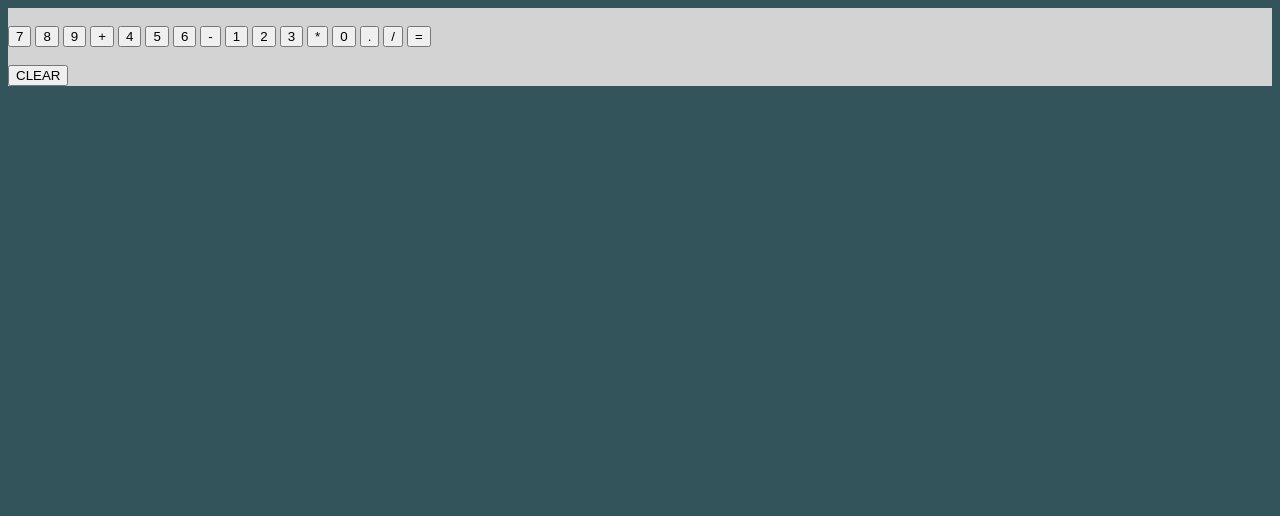
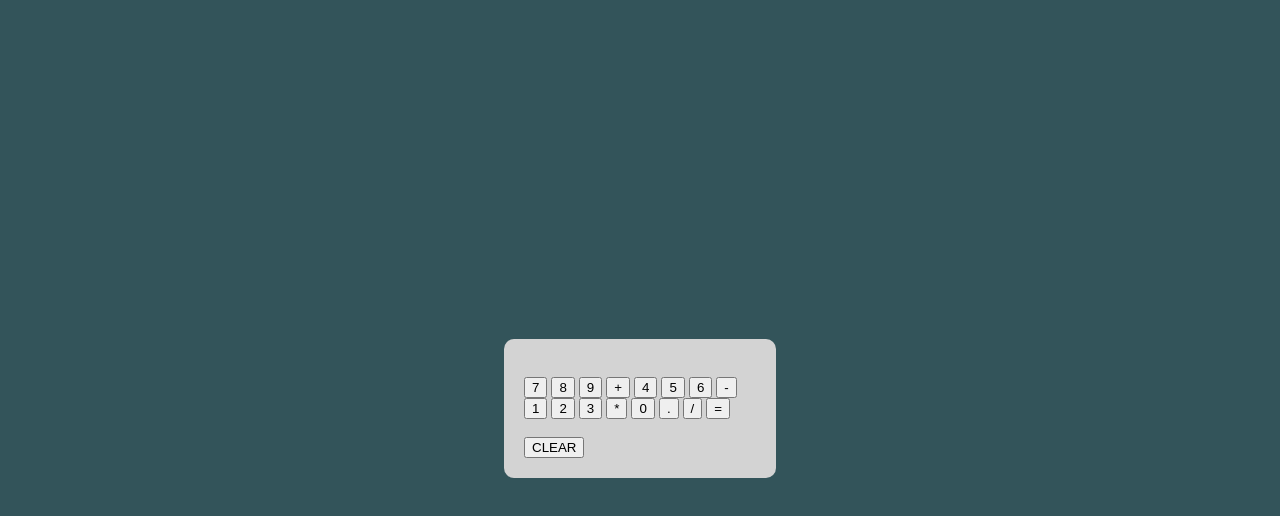
Before and after one commit to Serkan-00/CalculatorJS, a plain HTML site: page index.html in a window 1280 px wide. Drawn offline with Linux system fonts and the light colour scheme.

Commit message:
centering calculator

```diff
--- a/styles.css
+++ b/styles.css
@@ -1,7 +1,17 @@
 body {
+    display: flex;
+    justify-content: center;
+    align-items: center;
+    height: 100vh;
     background-color: rgb(51, 84, 90);
 }
 
 .calculator {
     background-color: rgb(211, 211, 211);
+    padding: 20px;
+    border-radius: 10px;
 }
+
+.buttons {
+    width: 232px;
+}
```
